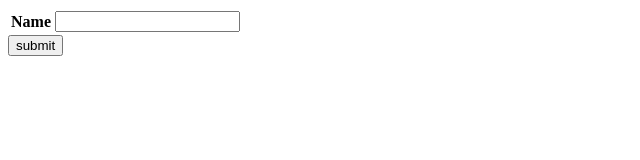
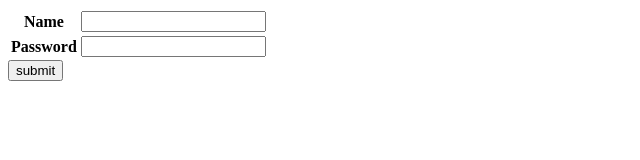
Before and after one commit to SaiShankar183/GitTutorial, a plain HTML site: page Index.html in a window 1280 px wide. Shown: the whole page, without its empty margins (0-640 px from the left). Drawn offline with Linux system fonts and the light colour scheme.

Commit message:
git changes

```diff
--- a/Index.html
+++ b/Index.html
@@ -10,6 +10,10 @@
                     <th>Name</th>
                     <td><input type="text" name="name"/></td>
                 </tr>
+                <tr>
+                    <th>Password</th>
+                    <td><input type ="password" name="password"/></td>
+                </tr>
             </table>
             <input type="submit" value="submit"/>
         </form>
```
